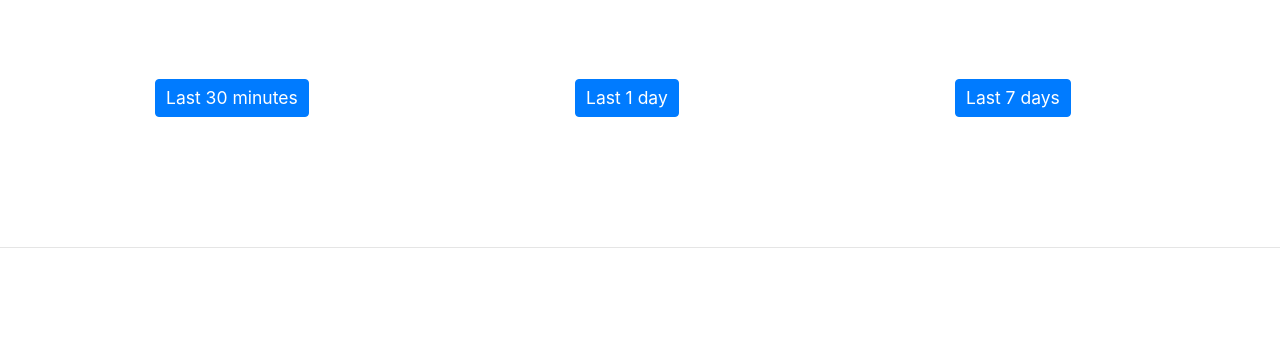
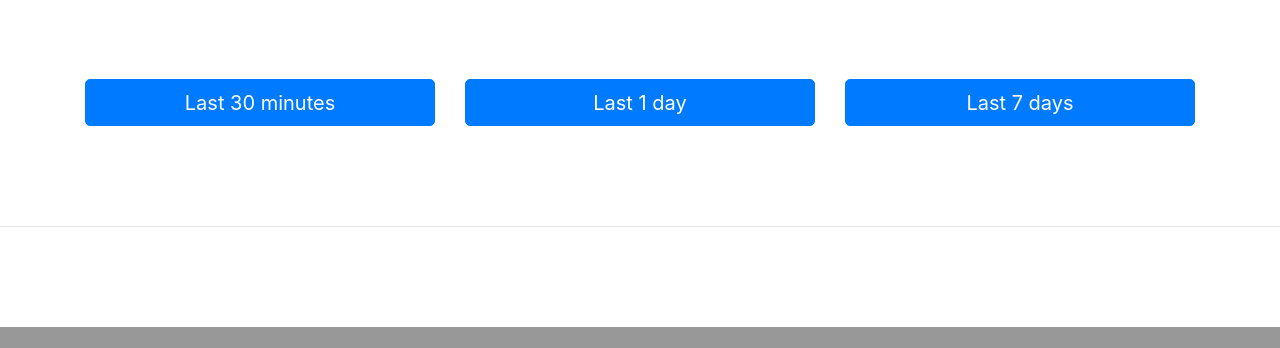
Before and after one commit to Mesolayer/NewAzure, a Django app: page /dashboard/ in a window 1280 px wide. Shown: the part 3766-4114 px from the top of the page. After the commit the page ends 4093 px from the top, so only its background shows below. Run offline with Django 3.2, Linux system fonts and the light colour scheme; some libraries are stand-ins or nearby versions.

Commit message:
fix button layout

```diff
--- a/static/css/base_styles/base.css
+++ b/static/css/base_styles/base.css
@@ -381,8 +381,8 @@ h3 {
 
 /* Add some top padding to the page content to prevent sudden quick movement (as the navigation bar gets a new position at the top of the page (position:fixed and top:0) */
 .sticky + .content {
-  /*padding-top: 60px;*/
-  padding-top: 0%;
+  padding-top: 60px;
+  /*padding-top: 0%;*/
 }
 
 /* ------------------------------------- */
--- a/templates/html/dashboard/dashboard.html
+++ b/templates/html/dashboard/dashboard.html
@@ -105,15 +105,15 @@
 
 
   <div class="container">
-    <div class="row">
+    <div class="row text-align:center">
       <div class="col">
-        <button type="button" class="btn btn-primary btn-sm" style="margin-left:70px; margin-bottom: 30px;" data-target="#carouselExampleIndicators" data-slide-to="0"> Last 30 minutes </button>
+        <button type="button" class="btn btn-primary btn-block"  data-target="#carouselExampleIndicators" data-slide-to="0"> Last 30 minutes </button>
       </div>
       <div class="col">
-        <button type="button" class="btn btn-primary btn-sm" style="margin-left:110px;" data-target="#carouselExampleIndicators" data-slide-to="1"> Last  1  day </button>
+        <button type="button" class="btn btn-primary btn-block"  data-target="#carouselExampleIndicators" data-slide-to="1"> Last  1  day </button>
       </div><!-- /.col-lg-4 -->
       <div class="col">
-        <button type="button" class="btn btn-primary btn-sm" style="margin-left:110px;" data-target="#carouselExampleIndicators" data-slide-to="2"> Last  7  days  </button>
+        <button type="button" class="btn btn-primary btn-block"  data-target="#carouselExampleIndicators" data-slide-to="2"> Last  7  days  </button>
       </div><!-- /.col-lg-4 -->
     </div><!-- /.row -->
   </div>
```
